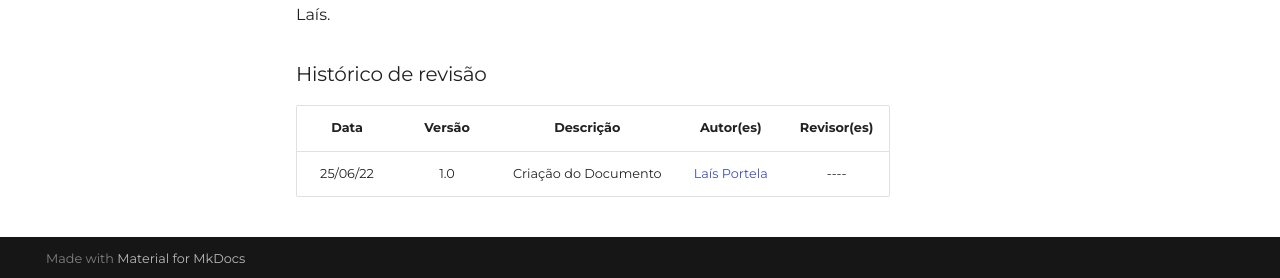
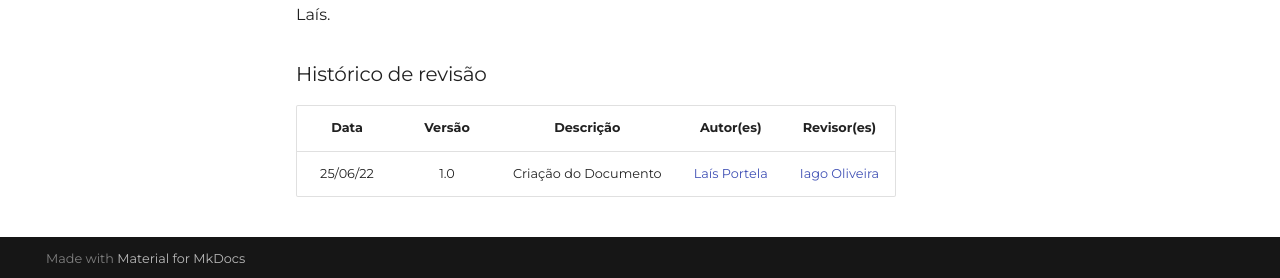
Before and after one commit to UnBArqDsw2022-1/2022.1_G3_Bazar, an MkDocs documentation site: the page built from docs/Base/reuniao0608.md, in a window 1280 px wide and 927 px high. Shown: the part 646-924 px from the top of the window. Built offline with MkDocs 1.6.1 and Material for MkDocs 9.7.7, drawn with Linux system fonts in a browser that asks for light colours; some web fonts are replaced.

Commit message:
revisando reuniao0608.md

```diff
--- a/docs/Base/reuniao0608.md
+++ b/docs/Base/reuniao0608.md
@@ -21,4 +21,4 @@ Presentes na planning do dia 6/08 : Arthur, Douglas, Gabriel, Eduardo, Ugor, Bia
 
 | Data | Versão | Descrição | Autor(es)|Revisor(es)|
 |:----:|:------:|:---------:|:--------:|:--------:|
-| 25/06/22 | 1.0 | Criação do Documento | [Laís Portela](https://github.com/laispa) |---- |
+| 25/06/22 | 1.0 | Criação do Documento | [Laís Portela](https://github.com/laispa) |[Iago Oliveira](https://github.com/iagoomr) |
```
